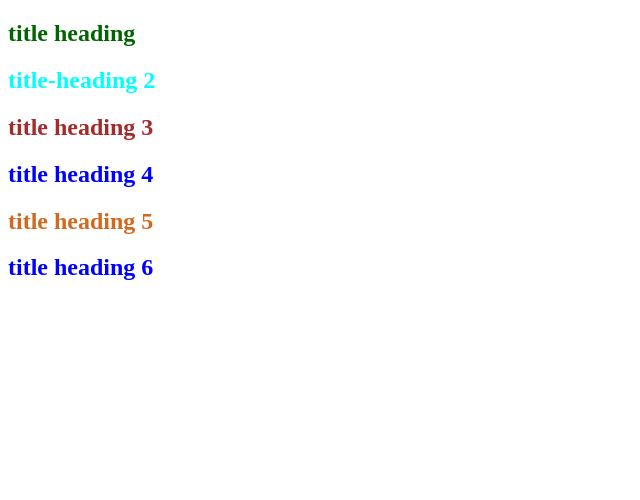
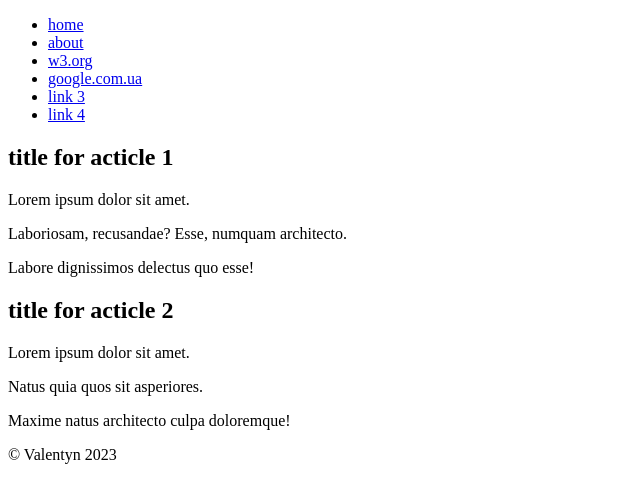
Before and after one commit to thornywhale/first_project, a plain HTML site: page index.html in a window 1280 px wide. Shown: the whole page, without its empty margins (0-640 px from the left). Drawn offline with Linux system fonts and the light colour scheme.

Commit message:
18.06 | 20:19 Create index. html & about.html

```diff
--- a/index.html
+++ b/index.html
@@ -4,19 +4,34 @@
     <meta charset="UTF-8" />
     <meta name="viewport" content="width=device-width, initial-scale=1.0" />
     <title>Learn HTML</title>
-    <style>
-    h2{color: blue;}
-    #uniq{color: brown;}
-    .color-accent{color: chocolate;}
-    .color-info {color: cyan;}
-    </style>
   </head>
   <body>
-    <h2 style="color: darkgreen;">title heading</h2>
-    <h2 class="color-info color-accent">title-heading 2</h2>
-    <h2 id="uniq" class="color-accent">title heading 3</h2>
-    <h2>title heading 4</h2>
-    <h2 class="color-accent">title heading 5</h2>
-    <h2>title heading 6</h2>
+    <header>
+      <nav>
+        <ul>
+          <li><a href="#">home</a></li>
+          <li><a href="./pages/about.html">about</a></li>
+          <li><a href="https://www.w3.org/" target="_blank">w3.org</a></li>
+          <li><a href="https://www.google.com.ua/" target="_blank">google.com.ua</a></li>
+          <li><a href="#article1">link 3</a></li>
+          <li><a href="#article2">link 4</a></li>
+        </ul>
+      </nav>
+    </header>
+    <main>
+      <article id="article1">
+        <h2>title for acticle 1</h2>
+        <p>Lorem ipsum dolor sit amet.</p>
+        <p>Laboriosam, recusandae? Esse, numquam architecto.</p>
+        <p>Labore dignissimos delectus quo esse!</p>
+      </article>
+      <article id="article2">
+        <h2>title for acticle 2</h2>
+        <p>Lorem ipsum dolor sit amet.</p>
+        <p>Natus quia quos sit asperiores.</p>
+        <p>Maxime natus architecto culpa doloremque!</p>
+      </article>
+    </main>
+    <footer>&copy; Valentyn 2023</footer>
   </body>
 </html>
```
Also changed, not shown: pages/about.html (+10 -5 lines).
